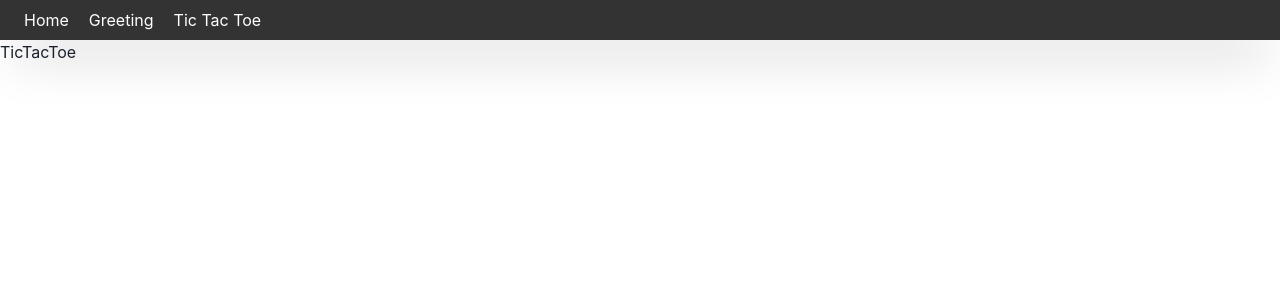
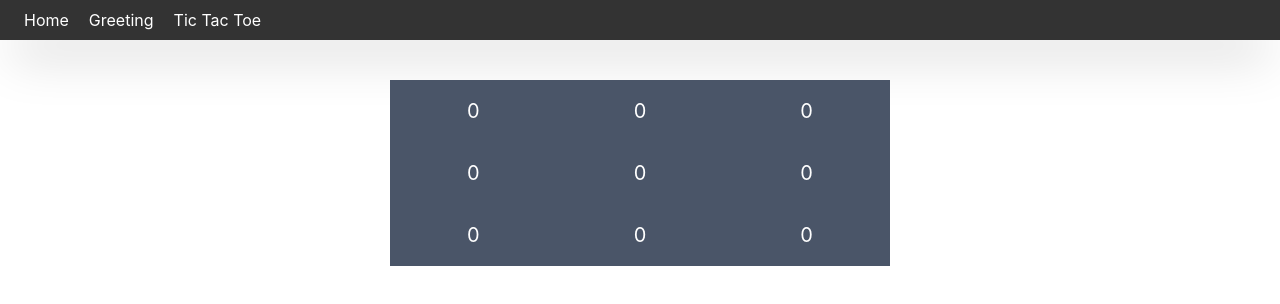
Before and after one commit to Ryan-Solomon/chakra-react, a React (Create React App) app: page /tictactoe in a window 1280 px wide. Shown: the top 304 px of the page. Built offline with nearby package versions, Linux system fonts and the light colour scheme.

Commit message:
add board

```diff
--- a/src/components/TicTacToe.tsx
+++ b/src/components/TicTacToe.tsx
@@ -1,6 +1,40 @@
+import { Box, Grid } from '@chakra-ui/react';
 import React, { useState } from 'react';
 
 export const TicTacToe = () => {
   const [board, setBoard] = useState([0, 0, 0, 0, 0, 0, 0, 0, 0]);
-  return <h1>TicTacToe</h1>;
+  return (
+    <Grid
+      w='500px'
+      mx='auto'
+      mt={10}
+      templateColumns='repeat(3,1fr)'
+      templateRows='repeat(3,1fr)'
+    >
+      {board.map((value) => {
+        return (
+          <Box
+            _hover={{
+              background: 'white',
+              cursor: 'pointer',
+              color: 'gray.800',
+              transition: 'all .2s ease',
+            }}
+            display='flex'
+            justifyContent='center'
+            alignItems='center'
+            fontSize={20}
+            p={4}
+            key={Math.random()}
+            height='100%'
+            width='100%'
+            bg='gray.600'
+            color='white'
+          >
+            {value}
+          </Box>
+        );
+      })}
+    </Grid>
+  );
 };
```
